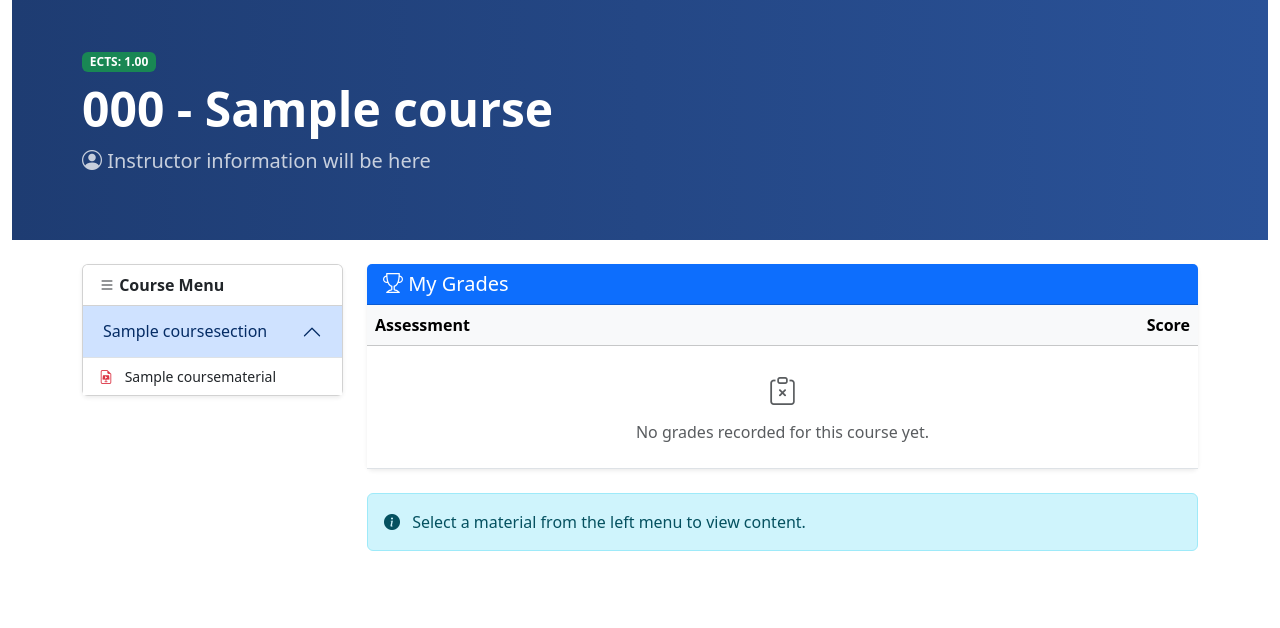
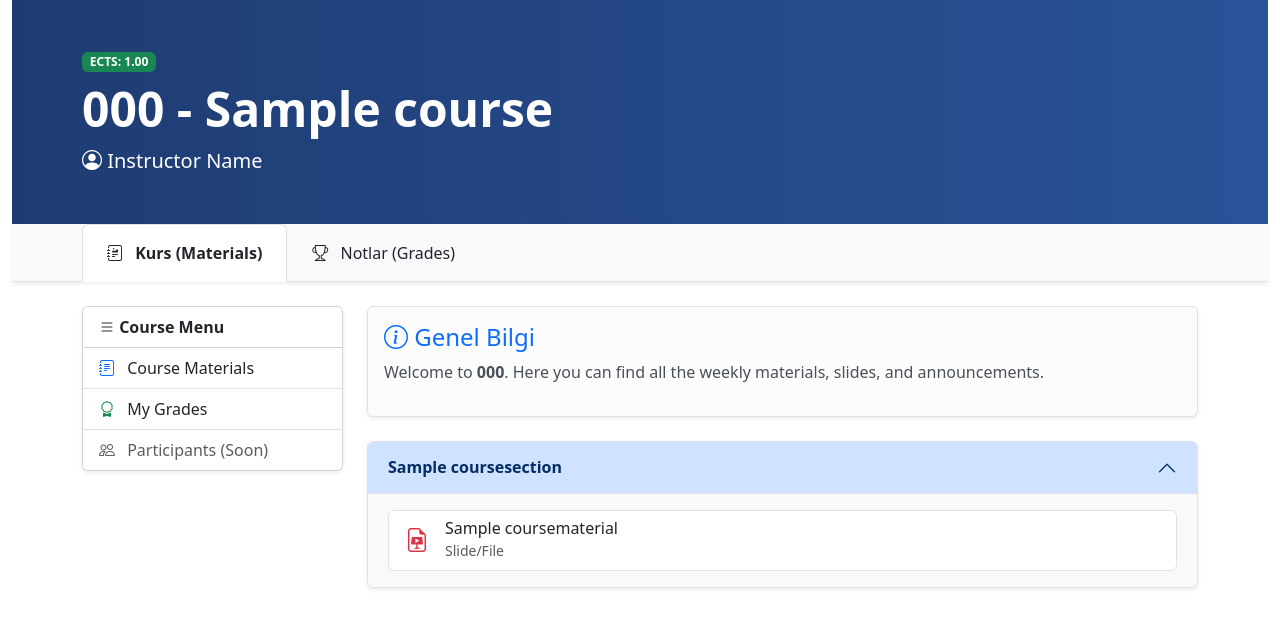
Before and after one commit to Mirket07/Acumie, a Django app: page /courses/1/ in a window 1280 px wide. Shown: the part 56-684 px from the top of the page. Run offline with Django 5.2, Linux system fonts and the light colour scheme; data comes from the database, SQL or seed files in the repository; tables that the repository leaves empty hold one stand-in row (values such as "Sample post"); parts of the project's set-up code (start-up, migrations or seed data) failed here and were passed over.

Commit message:
course material ve grades sekmeleri eklendi

```diff
--- a/courses/templates/courses/course_detail.html
+++ b/courses/templates/courses/course_detail.html
@@ -1,6 +1,6 @@
 {% extends "base.html" %}
 
-{% block title %}{{ course.code }} - Detail{% endblock %}
+{% block title %}{{ course.code }} - {{ course.title }}{% endblock %}
 
 {% block content %}
 
@@ -9,7 +9,24 @@
         <div class="container">
             <span class="badge bg-success mb-2">ECTS: {{ course.ects_credit }}</span>
             <h1 class="display-5 fw-bold">{{ course.code }} - {{ course.title }}</h1>
-            <p class="fs-5 opacity-75"><i class="bi bi-person-circle"></i> Instructor information will be here</p>
+            <p class="lead mb-0"><i class="bi bi-person-circle"></i> {{ course.instructor.get_full_name|default:"Instructor Name" }}</p>
+        </div>
+    </div>
+
+    <div class="bg-light border-bottom shadow-sm">
+        <div class="container">
+            <ul class="nav nav-tabs border-bottom-0" id="courseTabs" role="tablist">
+                <li class="nav-item" role="presentation">
+                    <button class="nav-link active py-3 px-4 text-dark fw-bold" id="course-tab" data-bs-toggle="tab" data-bs-target="#course-content" type="button" role="tab" aria-controls="course-content" aria-selected="true">
+                        <i class="bi bi-journal-richtext me-2"></i> Kurs (Materials)
+                    </button>
+                </li>
+                <li class="nav-item" role="presentation">
+                    <button class="nav-link py-3 px-4 text-dark" id="grades-tab" data-bs-toggle="tab" data-bs-target="#grades-content" type="button" role="tab" aria-controls="grades-content" aria-selected="false">
+                        <i class="bi bi-trophy me-2"></i> Notlar (Grades)
+                    </button>
+                </li>
+            </ul>
         </div>
     </div>
 </div>
@@ -17,76 +34,119 @@
 <div class="container mt-4">
     <div class="row">
 
-        <div class="col-md-3">
-            <div class="card shadow-sm mb-4">
+        <div class="col-md-3 d-none d-md-block">
+            <div class="card shadow-sm sticky-top" style="top: 20px; z-index: 1;">
                 <div class="card-header bg-white fw-bold">
                     <i class="bi bi-list"></i> Course Menu
                 </div>
+                <div class="list-group list-group-flush">
+                    <a href="#course-content" class="list-group-item list-group-item-action" onclick="document.getElementById('course-tab').click()">
+                        <i class="bi bi-journal-text me-2 text-primary"></i> Course Materials
+                    </a>
+                    <a href="#grades-content" class="list-group-item list-group-item-action" onclick="document.getElementById('grades-tab').click()">
+                        <i class="bi bi-award me-2 text-success"></i> My Grades
+                    </a>
+                    <a href="#" class="list-group-item list-group-item-action disabled">
+                        <i class="bi bi-people me-2"></i> Participants (Soon)
+                    </a>
+                </div>
+            </div>
+        </div>
 
-                <div class="accordion accordion-flush" id="courseAccordion">
+        <div class="col-md-9">
+
+            <div class="tab-content" id="courseTabsContent">
+
+                <div class="tab-pane fade show active" id="course-content" role="tabpanel" aria-labelledby="course-tab">
+
+                    <div class="alert alert-light border shadow-sm mb-4">
+                        <h4 class="alert-heading text-primary"><i class="bi bi-info-circle"></i> Genel Bilgi</h4>
+                        <p>Welcome to <strong>{{ course.code }}</strong>. Here you can find all the weekly materials, slides, and announcements.</p>
+                    </div>
+
+                    <div class="accordion" id="courseAccordion">
                         {% for section in sections %}
-                    <div class="accordion-item">
+                        <div class="accordion-item mb-3 border shadow-sm rounded overflow-hidden">
                             <h2 class="accordion-header" id="heading{{ section.id }}">
-                            <button class="accordion-button {% if not forloop.first %}collapsed{% endif %}" type="button" data-bs-toggle="collapse" data-bs-target="#collapse{{ section.id }}">
+                                <button class="accordion-button fw-bold {% if not forloop.first %}collapsed{% endif %}" type="button" data-bs-toggle="collapse" data-bs-target="#collapse{{ section.id }}" aria-expanded="true">
                                     {{ section.title }}
                                 </button>
                             </h2>
                             <div id="collapse{{ section.id }}" class="accordion-collapse collapse {% if forloop.first %}show{% endif %}" data-bs-parent="#courseAccordion">
-                            <div class="accordion-body p-0">
-                                <div class="list-group list-group-flush">
+                                <div class="accordion-body bg-light">
+                                    <div class="list-group">
                                         {% for material in section.materials.all %}
-                                        <a href="{{ material.link|default:'#' }}" target="_blank" class="list-group-item list-group-item-action small border-0">
+                                            <a href="{{ material.link|default:'#' }}" target="_blank" class="list-group-item list-group-item-action d-flex align-items-center">
+                                                <div class="me-3 fs-4">
                                                     {% if material.type == 'SLIDE' %}
-                                                <i class="bi bi-file-earmark-slides text-danger me-2"></i>
+                                                        <i class="bi bi-file-earmark-slides text-danger"></i>
                                                     {% elif material.type == 'LINK' %}
-                                                <i class="bi bi-link-45deg text-primary me-2"></i>
+                                                        <i class="bi bi-link-45deg text-primary"></i>
                                                     {% else %}
-                                                <i class="bi bi-megaphone text-warning me-2"></i>
+                                                        <i class="bi bi-megaphone text-warning"></i>
                                                     {% endif %}
-                                            {{ material.title }}
+                                                </div>
+                                                <div>
+                                                    <h6 class="mb-0">{{ material.title }}</h6>
+                                                    <small class="text-muted">{{ material.get_type_display }}</small>
+                                                </div>
                                             </a>
                                         {% empty %}
-                                        <div class="p-3 text-muted small fst-italic">Empty section</div>
+                                            <div class="text-muted fst-italic p-2">No materials added yet.</div>
                                         {% endfor %}
                                     </div>
                                 </div>
                             </div>
                         </div>
                         {% empty %}
-                        <div class="p-3 text-center text-muted">No sections found.</div>
+                            <div class="alert alert-info">No sections found for this course.</div>
                         {% endfor %}
                     </div>
                 </div>
-        </div>
 
-        <div class="col-md-9">
+                <div class="tab-pane fade" id="grades-content" role="tabpanel" aria-labelledby="grades-tab">
 
-            <div class="card shadow-sm border-0 mb-4">
-                <div class="card-header bg-primary text-white">
-                    <h5 class="mb-0"><i class="bi bi-trophy"></i> My Grades</h5>
+                    <div class="card shadow-sm border-0">
+                        <div class="card-header bg-white border-bottom">
+                            <h5 class="mb-0 text-success"><i class="bi bi-clipboard-data"></i> My Grades Report</h5>
                         </div>
                         <div class="card-body p-0">
-                    <table class="table table-hover mb-0">
+                            <table class="table table-hover align-middle mb-0">
                                 <thead class="table-light">
                                     <tr>
-                                <th>Assessment</th>
-                                <th class="text-end">Score</th>
+                                        <th style="width: 40%;">Assessment Item</th>
+                                        <th style="width: 20%;">Type</th>
+                                        <th style="width: 20%;">Score</th>
+                                        <th style="width: 20%;">Status</th>
                                     </tr>
                                 </thead>
                                 <tbody>
                                     {% for grade in student_grades %}
                                     <tr>
                                         <td>
-                                    <strong>{{ grade.assessment.get_type_display }}</strong><br>
+                                            <div class="fw-bold">{{ grade.assessment.get_type_display }}</div>
+                                            <small class="text-muted">Weight: {{ grade.assessment.weight_percentage }}%</small>
                                         </td>
-                                <td class="text-end">
-                                    <span class="badge bg-primary fs-6">{{ grade.score_percentage }}%</span>
+                                        <td><span class="badge bg-secondary">{{ grade.assessment.type }}</span></td>
+                                        <td>
+                                            <h5 class="mb-0 fw-bold {% if grade.score_percentage >= 50 %}text-success{% else %}text-danger{% endif %}">
+                                                {{ grade.score_percentage }}%
+                                            </h5>
+                                        </td>
+                                        <td>
+                                            {% if grade.score_percentage >= 85 %}
+                                                <i class="bi bi-star-fill text-warning"></i> Excellent
+                                            {% elif grade.score_percentage >= 50 %}
+                                                <i class="bi bi-check-circle-fill text-success"></i> Passed
+                                            {% else %}
+                                                <i class="bi bi-x-circle-fill text-danger"></i> Failed
+                                            {% endif %}
                                         </td>
                                     </tr>
                                     {% empty %}
                                     <tr>
-                                <td colspan="2" class="text-center text-muted py-4">
-                                    <i class="bi bi-clipboard-x fs-3 d-block mb-2"></i>
+                                        <td colspan="4" class="text-center py-5 text-muted">
+                                            <i class="bi bi-inbox fs-1 d-block mb-3"></i>
                                             No grades recorded for this course yet.
                                         </td>
                                     </tr>
@@ -96,11 +156,25 @@
                         </div>
                     </div>
 
-            <div class="alert alert-info">
-                <i class="bi bi-info-circle-fill me-2"></i> Select a material from the left menu to view content.
                 </div>
 
             </div>
         </div>
     </div>
+</div>
+
+<script>
+
+    document.addEventListener("DOMContentLoaded", function() {
+        var hash = window.location.hash;
+        if (hash) {
+            var triggerEl = document.querySelector('button[data-bs-target="' + hash + '"]');
+            if (triggerEl) {
+                var tab = new bootstrap.Tab(triggerEl);
+                tab.show();
+            }
+        }
+    });
+</script>
+
 {% endblock content %}
```
Lines whose indentation alone changed are shown as unchanged.
